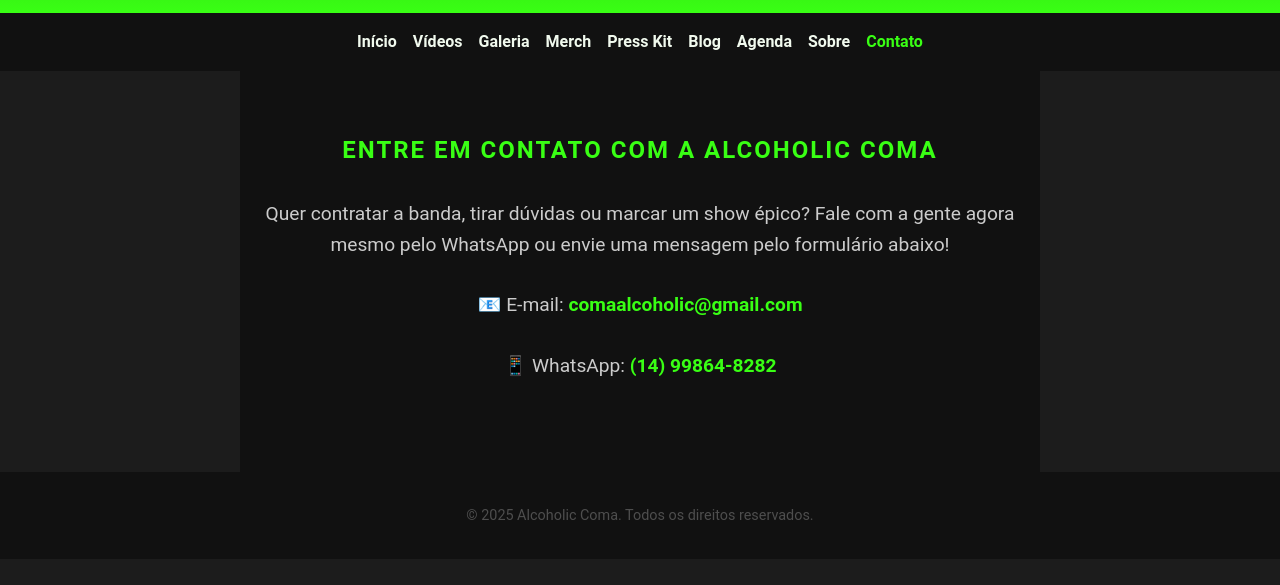
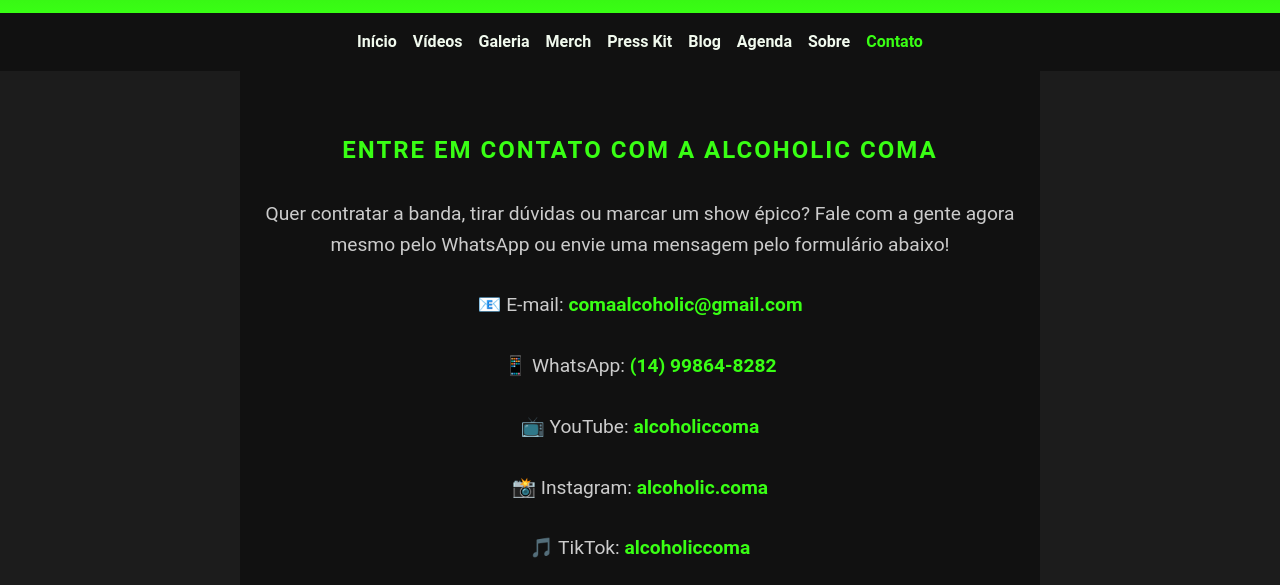
Before and after one commit to GuiBarreto/alcoholic-coma-site1, a plain HTML site: page contato.html in a window 1280 px wide. Shown: the part 215-800 px from the top of the page. Drawn offline with Linux system fonts and the light colour scheme; files whose address does not match are found by name.

Commit message:
adicionando icones nos contatos

```diff
--- a/contato.html
+++ b/contato.html
@@ -40,6 +40,9 @@
       <div class="contato-info">
         <p>📧 E-mail: <a href="mailto:comaalcoholic@gmail.com">comaalcoholic@gmail.com</a></p>
         <p>📱 WhatsApp: <a href="https://wa.me/5514998648282" target="_blank">(14) 99864-8282</a></p>
+        <p>📺 YouTube: <a href="https://www.youtube.com/@alcoholiccoma" target="_blank">alcoholiccoma</a></p>
+        <p>📸 Instagram: <a href="https://www.instagram.com/alcoholic.coma" target="_blank">alcoholic.coma</a></p>
+        <p>🎵 TikTok: <a href="https://www.tiktok.com/@alcoholiccoma">alcoholiccoma</a></p>
       </div>
     </div>
   </section>
--- a/style/style.css
+++ b/style/style.css
@@ -420,3 +420,7 @@
   background: #111;
   color: var(--gray);
 }
+
+@media(max-width: 800px) {
+
+}
```
